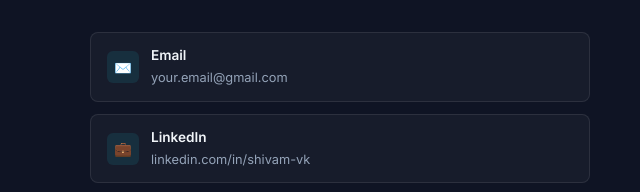
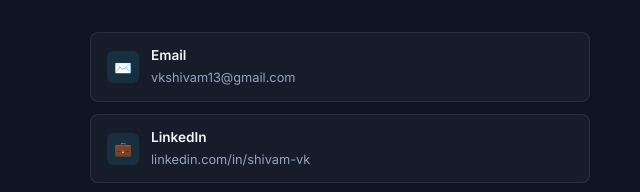
Before and after one commit to Shivam-vk1/Shivam-vk1, a plain HTML site: page index.html in a window 1280 px wide. Shown: the part 6479-6671 px from the top of the page, 0-640 px from the left. Drawn offline with nearby package versions, Linux system fonts and the light colour scheme.

Commit message:
Update email contact in index.html

```diff
--- a/index.html
+++ b/index.html
@@ -1410,9 +1410,9 @@
     <p class="section-sub">Open to opportunities in Quality Assurance, Food Safety, FSMS, and agri-food industry roles. Also available for technology collaboration.</p>
 
     <div class="contact-links" style="max-width:500px">
-      <a href="mailto:your.email@gmail.com" class="contact-link">
+      <a href="mailto: vkshivam13@gmail.com" class="contact-link">
         <div class="contact-link-icon">✉️</div>
-        <div><strong>Email</strong><br><span style="color:var(--slate);font-size:0.8rem">your.email@gmail.com</span></div>
+        <div><strong>Email</strong><br><span style="color:var(--slate);font-size:0.8rem">vkshivam13@gmail.com</span></div>
       </a>
       <a href="https://linkedin.com/in/shivam-vk" class="contact-link" target="_blank">
         <div class="contact-link-icon">💼</div>
```
